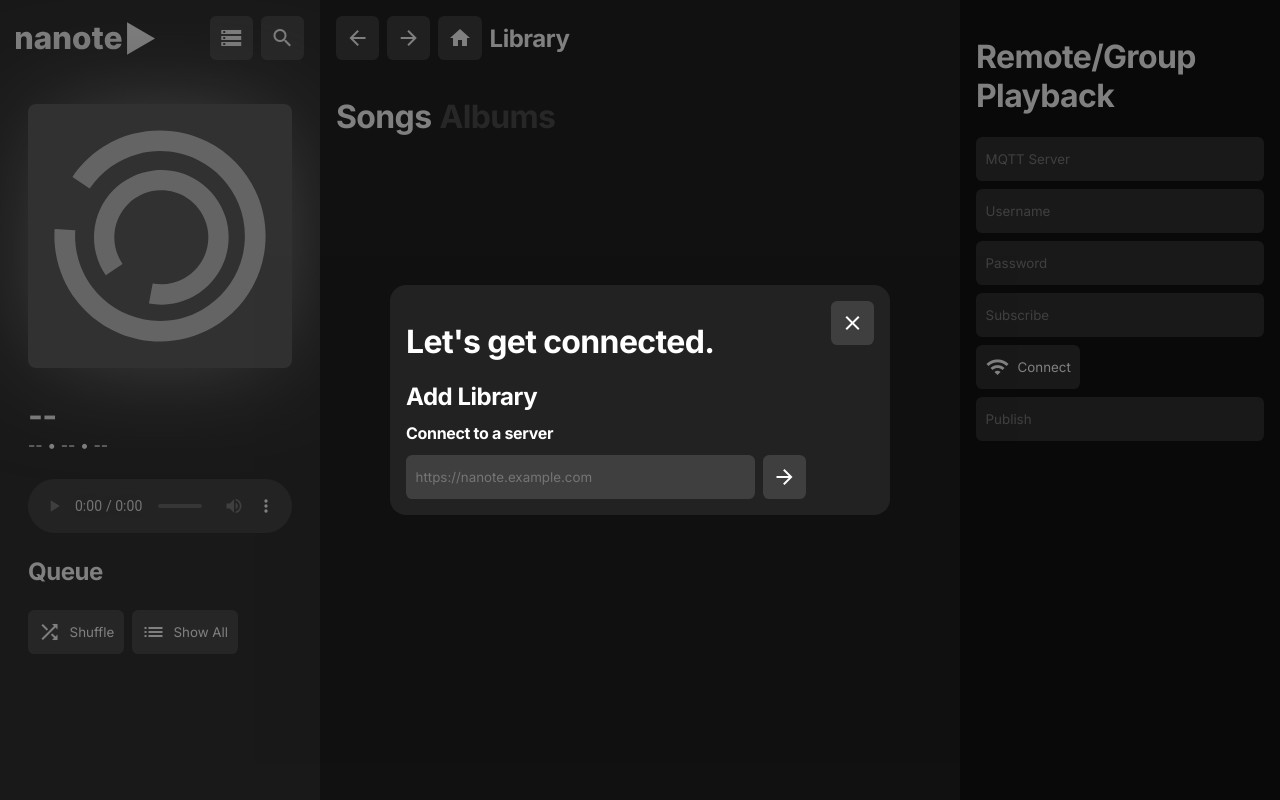
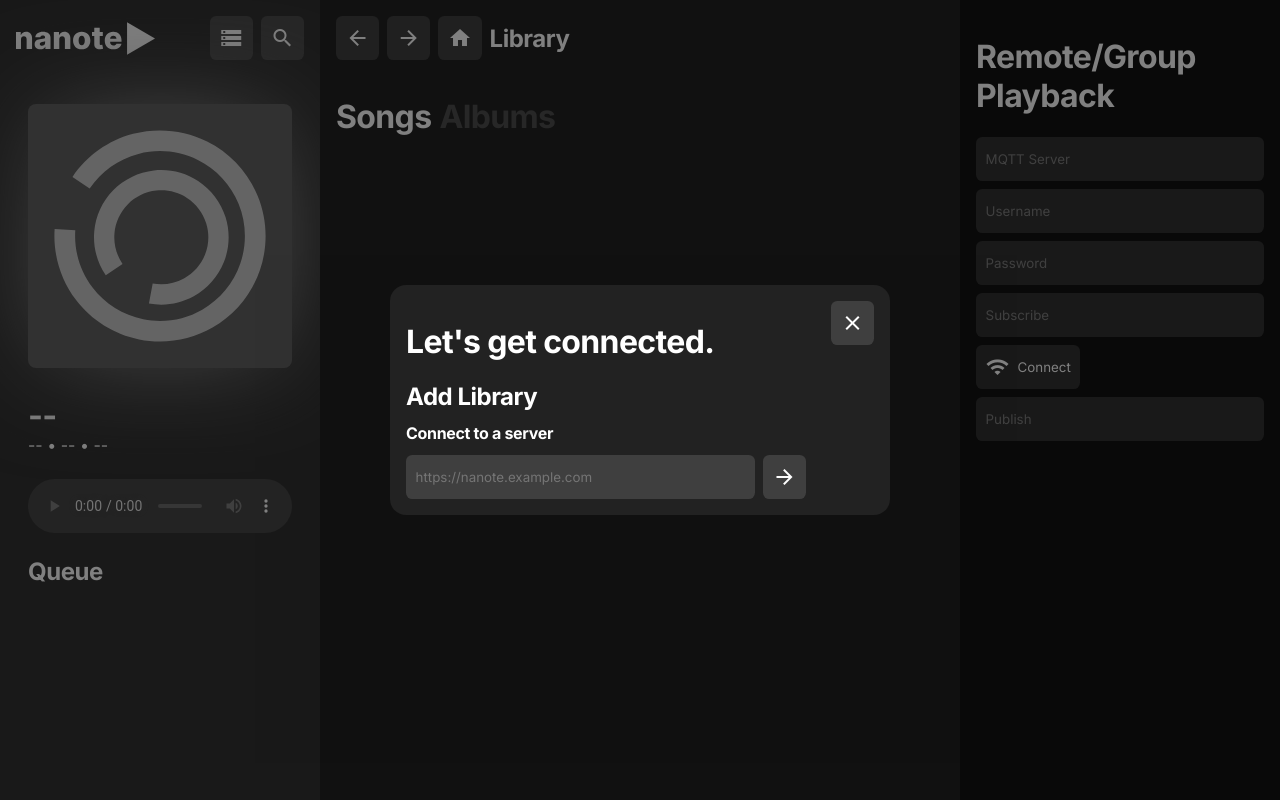
Before and after one commit to cyfinfaza/nanote, a Svelte app: page / in a window 1280 px wide. Built offline with nearby package versions, Linux system fonts and the light colour scheme.

Commit message:
fix bug shuffle when nothing in queue

```diff
--- a/src/App.svelte
+++ b/src/App.svelte
@@ -139,6 +139,7 @@
 			/>
 			<!-- {/if} -->
 			<h2>Queue</h2>
+			{#if $queue.length > 0}
 				<div class="horizPanel" style="margin-block: calc(var(--pad) * 1.5);">
 					<!-- shuffle button -->
 					<IconButton
@@ -158,6 +159,7 @@
 						}}>Show All</IconButton
 					>
 				</div>
+			{/if}
 			<SongList list={$queue} startOffset={showingAll ? 0 : $queueIndex} />
 		</div>
 	</div>
```
Lines whose indentation alone changed are shown as unchanged.
